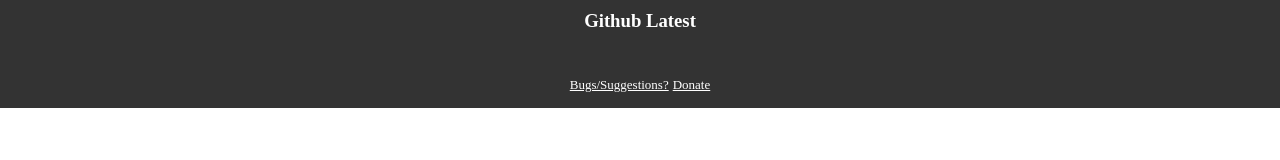
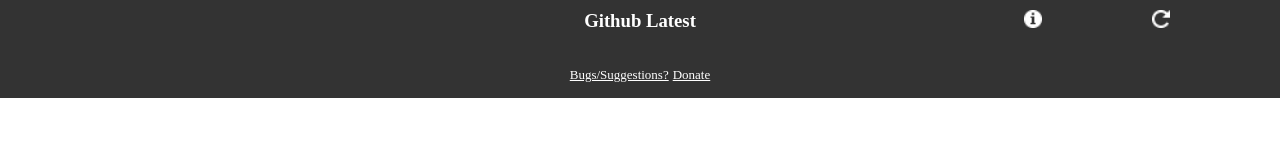
Before and after one commit to nishanthvijayan/GithubLatestProjects-Firefox, a website: page firefox/data/popup.html in a window 1280 px wide. Drawn offline with Linux system fonts and the light colour scheme.

Commit message:
Added loading,info icons and their functions.Fixed some minor errors

```diff
--- a/firefox/data/popup.html
+++ b/firefox/data/popup.html
@@ -7,13 +7,13 @@
   </head>
   <body>
     <header>
-      <h3>Github Latest</h3>
+      <h3>Github Latest</h3><img class="info" src="img/info-white.png"></img><img class="loading" src="img/refresh-white.png" />
     </header>
     <div class="ui-content">
       <div id="hot">
       </div>
       <footer>
-          <a data='https://github.com/nishanthvijayan/CoderCalendar/issues'>Bugs/Suggestions?</a>
+          <a data='https://github.com/nishanthvijayan/GithubLatestProjects-Firefox/issues'>Bugs/Suggestions?</a>
           <a data='https://gratipay.com/nishanthvijayan'>Donate</a>
       </footer>
    </div>
--- a/firefox/data/style.css
+++ b/firefox/data/style.css
@@ -9,12 +9,15 @@
 
 header{
   background-color: #333;
-  height: 50px;
+  height: 40px;
   color : #ffffff;
   width: 100%;
   top:0%;
   padding-top: 10px;
   text-align: center;
+}
+header > h3{
+  display: inline-block;
 }
 li > h4{
   display: inline-block;
@@ -55,3 +58,15 @@
   cursor: pointer;
   font-size: small;
 }
+.loading{
+  position: absolute;
+  left: 90%;
+  height: 18px;
+  width: 18px;
+}
+.info{
+  position: absolute;
+  left: 80%;
+  height: 18px;
+  width: 18px;
+}
```
Also changed, not shown: firefox/data/popup.js (+19 -2 lines), firefox/data/img/ajax-loader.gif (added), firefox/data/img/info-white.png (added).
